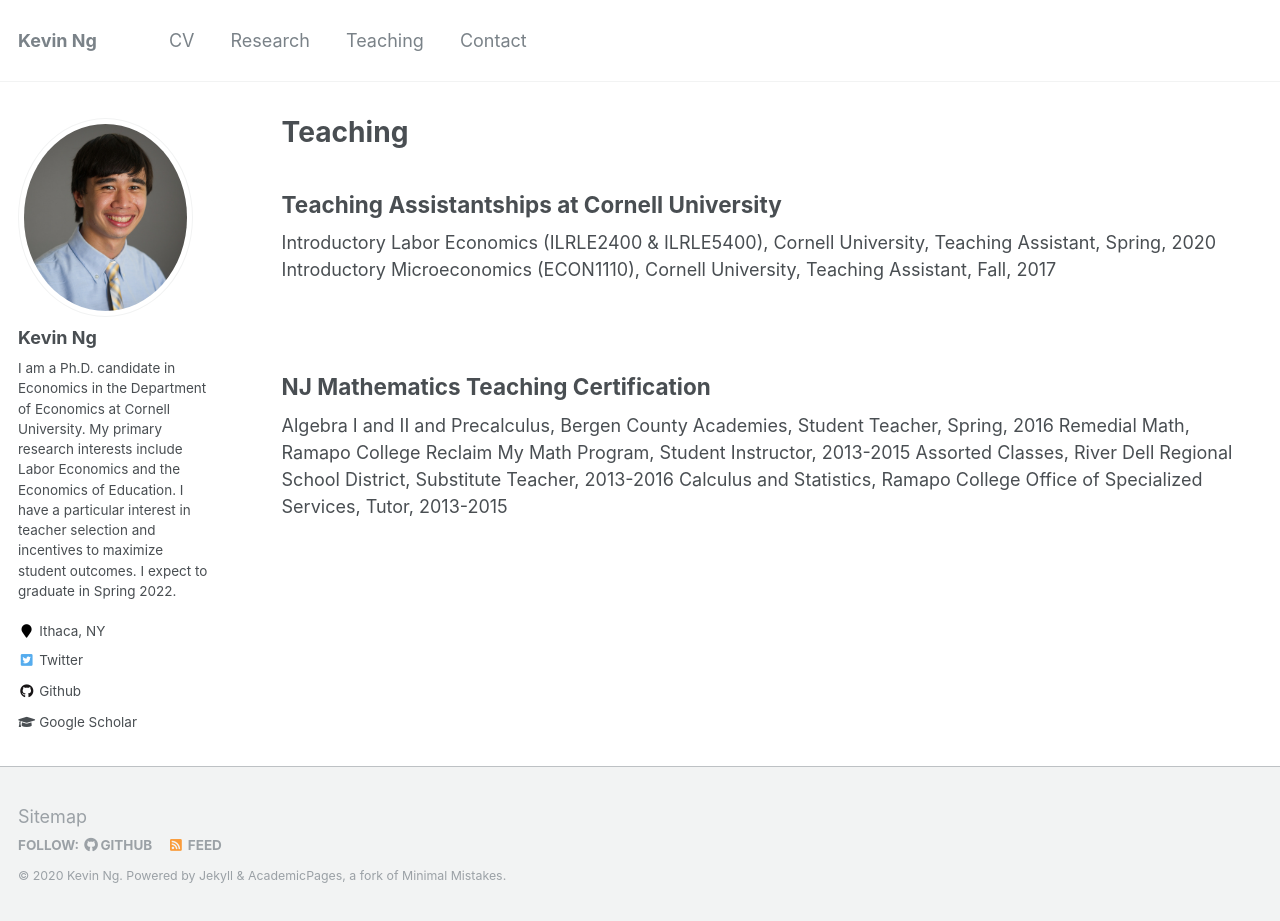
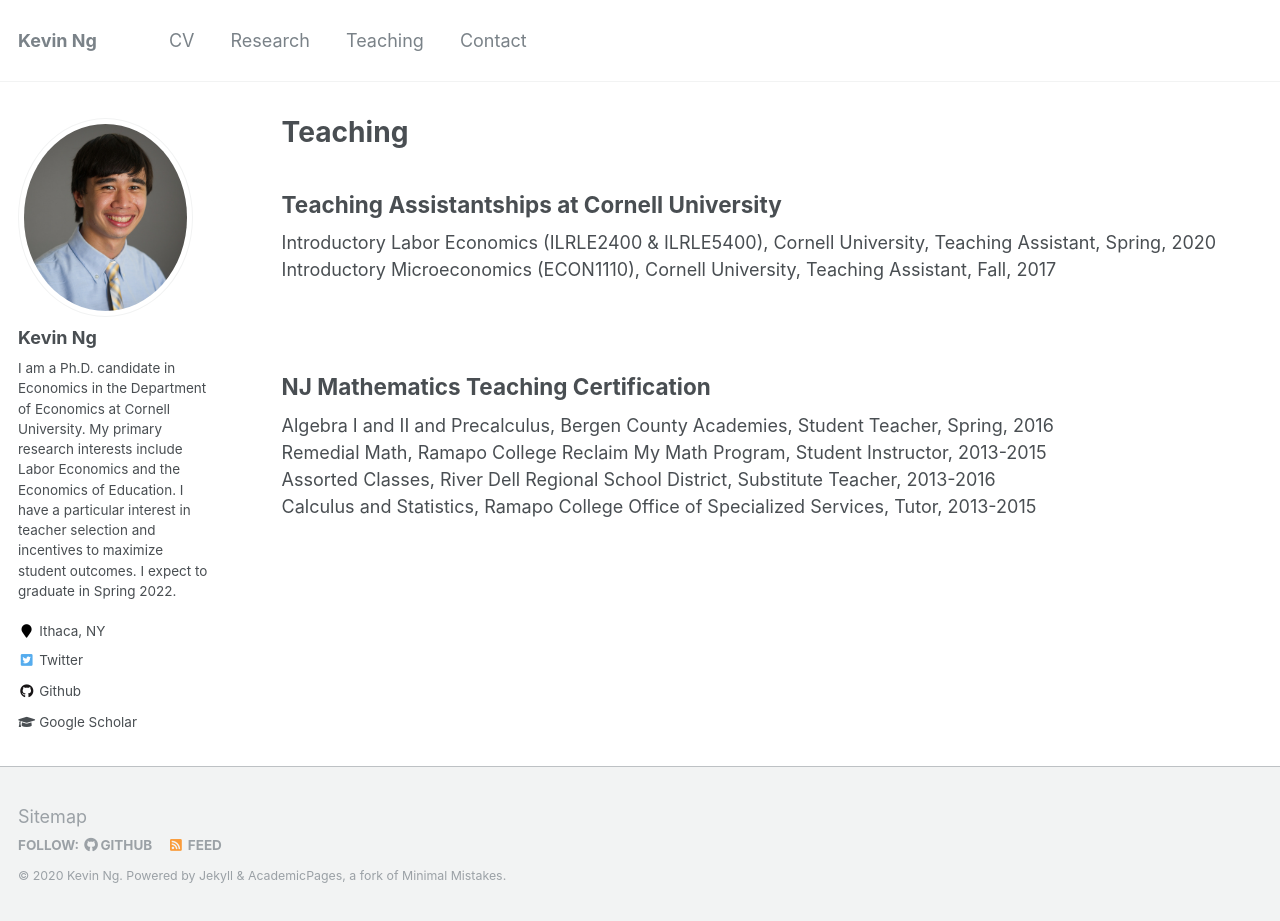
Before and after one commit to KevinCNg/kevincng.github.io, a Jekyll site: the page built from _pages/teaching.md, in a window 1280 px wide and 921 px high. Built offline with Jekyll 4.4.1, drawn with Linux system fonts in a browser that asks for light colours; part of the change alters nothing that is shown.

```diff
--- a/_pages/teaching.md
+++ b/_pages/teaching.md
@@ -6,14 +6,14 @@ author_profile: true
 ---
 
 <h2> Teaching Assistantships at Cornell University</h2>
-<div>Introductory Labor Economics (ILRLE2400 & ILRLE5400), Cornell University, Teaching Assistant, Spring, 2020
-Introductory Microeconomics (ECON1110), Cornell University, Teaching Assistant, Fall, 2017 </div><br>
+<div>Introductory Labor Economics (ILRLE2400 & ILRLE5400), Cornell University, Teaching Assistant, Spring, 2020</div>
+<div>Introductory Microeconomics (ECON1110), Cornell University, Teaching Assistant, Fall, 2017 </div><br>
 
 <h2> NJ Mathematics Teaching Certification</h2>
-<div>Algebra I and II and Precalculus, Bergen County Academies, Student Teacher, Spring, 2016
-Remedial Math, Ramapo College Reclaim My Math Program, Student Instructor, 2013-2015
-Assorted Classes, River Dell Regional School District, Substitute Teacher, 2013-2016
-Calculus and Statistics, Ramapo College Office of Specialized Services, Tutor, 2013-2015</div>
+<div>Algebra I and II and Precalculus, Bergen County Academies, Student Teacher, Spring, 2016</div>
+<div>Remedial Math, Ramapo College Reclaim My Math Program, Student Instructor, 2013-2015</div>
+<div>Assorted Classes, River Dell Regional School District, Substitute Teacher, 2013-2016</div>
+<div>Calculus and Statistics, Ramapo College Office of Specialized Services, Tutor, 2013-2015</div>
 
 
 {% include base_path %}
```
